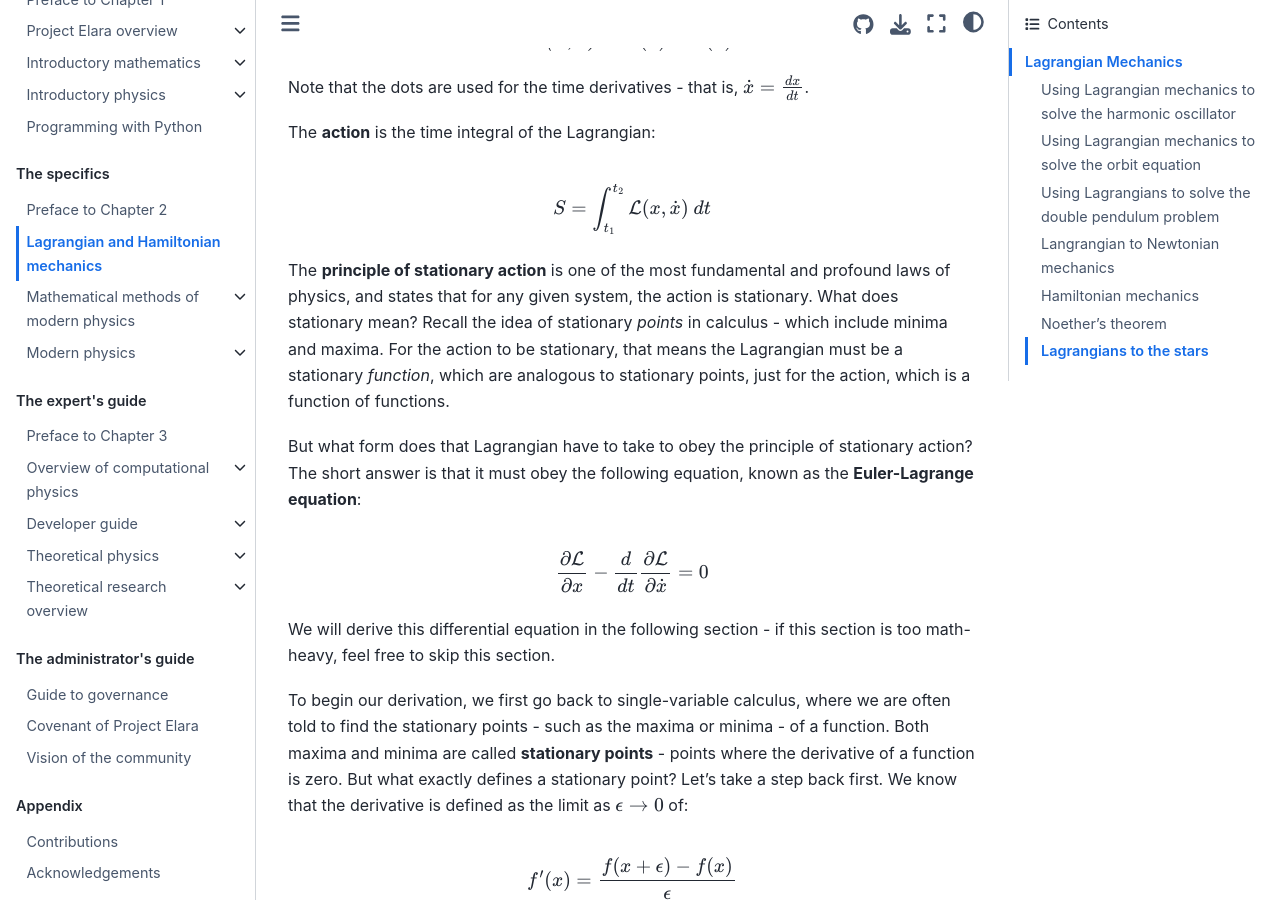
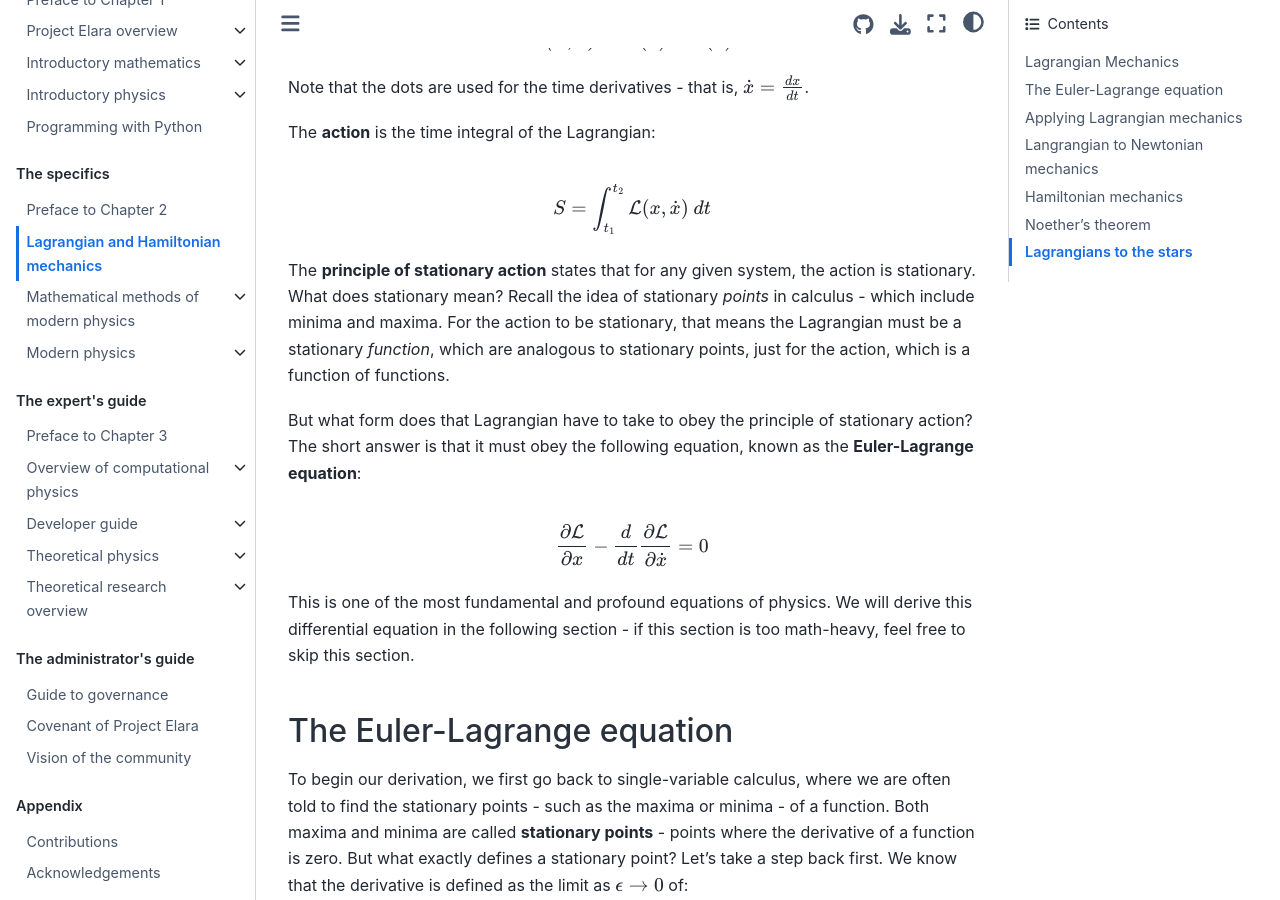
Before and after one commit to elaraproject/elara-handbook, a Jupyter Book: the page built from book/specifics/lagrange-hamiltonian-mech.md, in a window 1280 px wide and 900 px high, scrolled down 444 px. Built offline with Jupyter Book 1.0.4 settings and Sphinx 7.4.7 and the Sphinx Book theme 1.1.4, drawn with Linux system fonts in a browser that asks for light colours; some of the changed text lies outside the part shown.

Commit message:
Local image paths and slight changes to lagrangian mech
- Moved images from root dir to local relative dir for
  better compatibility with new book layout
- In addition, there are proper headings instead
  of one big continuous page

````diff
--- a/book/specifics/lagrange-hamiltonian-mech.md
+++ b/book/specifics/lagrange-hamiltonian-mech.md
@@ -39,7 +39,7 @@
 $$
 
 
-The **principle of stationary action** is one of the most fundamental and profound laws of physics, and states that for any given system, the action is stationary. What does stationary mean? Recall the idea of stationary _points_ in calculus - which include minima and maxima. For the action to be stationary, that means the Lagrangian must be a stationary _function_, which are analogous to stationary points, just for the action, which is a function of functions.
+The **principle of stationary action** states that for any given system, the action is stationary. What does stationary mean? Recall the idea of stationary _points_ in calculus - which include minima and maxima. For the action to be stationary, that means the Lagrangian must be a stationary _function_, which are analogous to stationary points, just for the action, which is a function of functions.
 
 
 But what form does that Lagrangian have to take to obey the principle of stationary action? The short answer is that it must obey the following equation, known as the **Euler-Lagrange equation**:
@@ -50,8 +50,9 @@
 $$
 
 
-We will derive this differential equation in the following section - if this section is too math-heavy, feel free to skip this section.
+This is one of the most fundamental and profound equations of physics. We will derive this differential equation in the following section - if this section is too math-heavy, feel free to skip this section.
 
+## The Euler-Lagrange equation
 
 To begin our derivation, we first go back to single-variable calculus, where we are often told to find the stationary points - such as the maxima or minima - of a function. Both maxima and minima are called **stationary points** - points where the derivative of a function is zero. But what exactly defines a stationary point? Let's take a step back first. We know that the derivative is defined as the limit as $\epsilon \to 0$ of:
 
@@ -276,11 +277,14 @@
 \frac{d}{dt} \frac{\partial \mathcal{L}}{\partial \dot q_i} - \frac{\partial \mathcal{L}}{\partial q_i} = \frac{\partial W}{\partial q_i}
 $$
 
+## Applying Lagrangian mechanics
+
+Having examined the fundamental theory behind Lagrangian mechanics, we will now look at a few examples of increasing difficulty, to illustrate its usefulness and mathematical elegance.
 
 ### Using Lagrangian mechanics to solve the harmonic oscillator
 
 
-```{image} ../images/raster/simple-oscillator.png
+```{image} img/simple-oscillator.png
 :alt: Simple oscillator
 :width: 400px
 :align: center
@@ -554,7 +558,7 @@
 We will now tackle a problem that would be very difficult to solve using Newton's laws, but much easier with Lagrangian mechanics. Here we have a system as follows:
 
 
-```{image} ../images/raster/double-pendulum.png
+```{image} img/double-pendulum.png
 :alt: Double pendulum diagram
 :width: 400px
 :align: center
@@ -760,7 +764,7 @@
 These equations are completely unsolvable analytically, but they can be solved numerically to yield the position of a double pendulum with time.
 
 
-### Langrangian to Newtonian mechanics
+## Langrangian to Newtonian mechanics
 
 
 Let's see how we can recover Newton's 2nd law from the Euler-Lagrange equation. Remember that the equation (in the case of one-dimenional motion along the $x$ axis) is given by:
````
Also changed, not shown: other parts of book/specifics/lagrange-hamiltonian-mech.md (+4 -6 lines), book/specifics/img/double-pendulum.png (renamed from book/images/raster/double-pendulum.png), book/specifics/img/double-pendulum.svg (renamed from book/images/double-pendulum.svg), book/specifics/img/simple-oscillator.png (renamed from book/images/raster/simple-oscillator.png), book/specifics/img/simple-oscillator.svg (renamed from book/images/simple-oscillator.svg).
